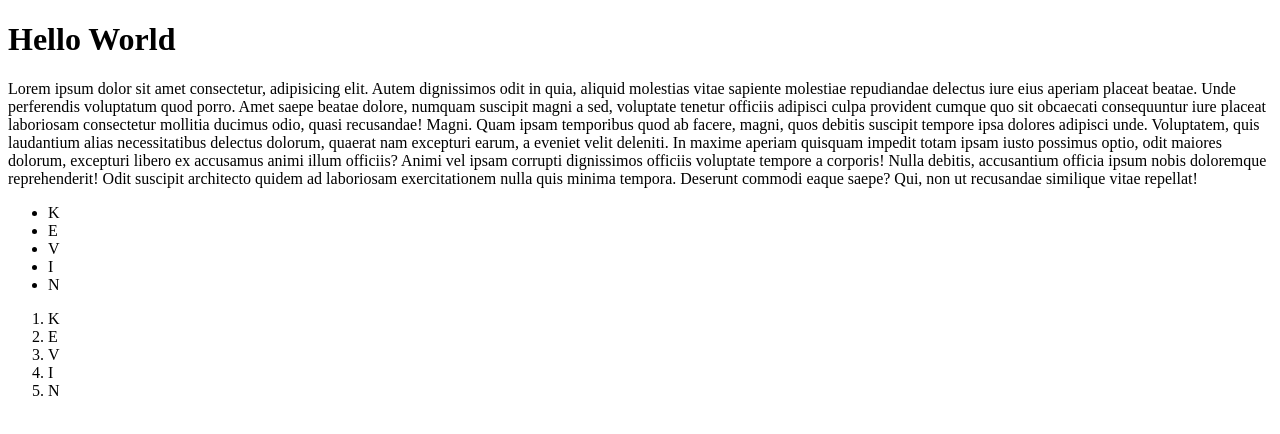
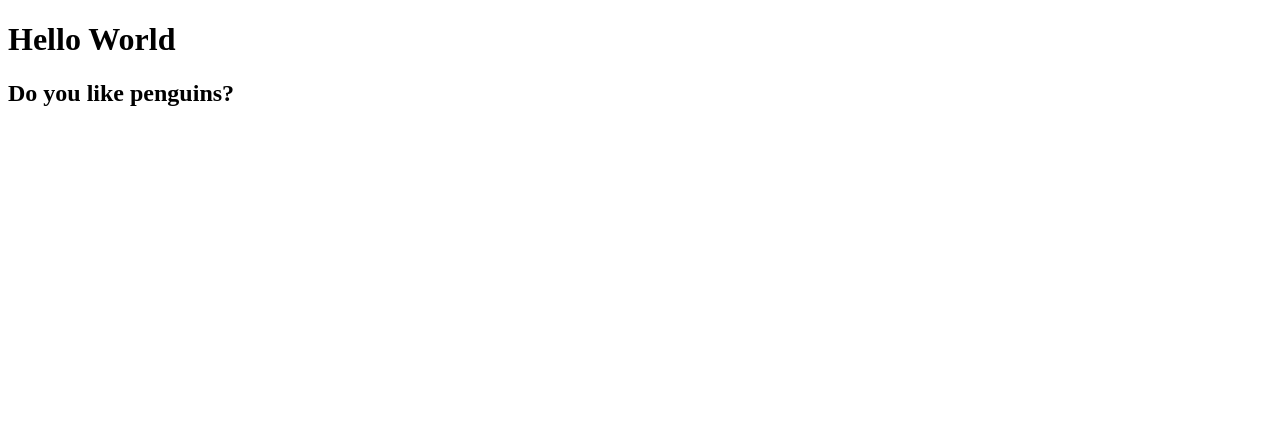
Before and after one commit to the-kevin-lee/springboardSubmissionsRepository, a plain HTML site: page index.html in a window 1280 px wide. Drawn offline with Linux system fonts and the light colour scheme.

Commit message:
checking new branch version update

```diff
--- a/index.html
+++ b/index.html
@@ -7,30 +7,8 @@
 </head>
 <body>
     <h1>
-        Hello World
+  Hello World
     </h1>
-    <p>
-        Lorem ipsum dolor sit amet consectetur, adipisicing elit. Autem dignissimos odit in quia, aliquid molestias vitae sapiente molestiae repudiandae delectus iure eius aperiam placeat beatae. Unde perferendis voluptatum quod porro.
-        Amet saepe beatae dolore, numquam suscipit magni a sed, voluptate tenetur officiis adipisci culpa provident cumque quo sit obcaecati consequuntur iure placeat laboriosam consectetur mollitia ducimus odio, quasi recusandae! Magni.
-        Quam ipsam temporibus quod ab facere, magni, quos debitis suscipit tempore ipsa dolores adipisci unde. Voluptatem, quis laudantium alias necessitatibus delectus dolorum, quaerat nam excepturi earum, a eveniet velit deleniti.
-        In maxime aperiam quisquam impedit totam ipsam iusto possimus optio, odit maiores dolorum, excepturi libero ex accusamus animi illum officiis? Animi vel ipsam corrupti dignissimos officiis voluptate tempore a corporis!
-        Nulla debitis, accusantium officia ipsum nobis doloremque reprehenderit! Odit suscipit architecto quidem ad laboriosam exercitationem nulla quis minima tempora. Deserunt commodi eaque saepe? Qui, non ut recusandae similique vitae repellat!
-    </p>
-    <ul>
-        <li>K</li>
-        <li>E</li>
-        <li>V</li>
-        <li>I</li>
-        <li>N</li>
-    </ul>
-
-    <ol>
-        <li>K</li>
-        <li>E</li>
-        <li>V</li>
-        <li>I</li>
-        <li>N</li>
-    </ol>
-
+    <h2>Do you like penguins?</h2>
 </body>
 </html>
```
Also changed, not shown: app.css (added), main.js (added).
